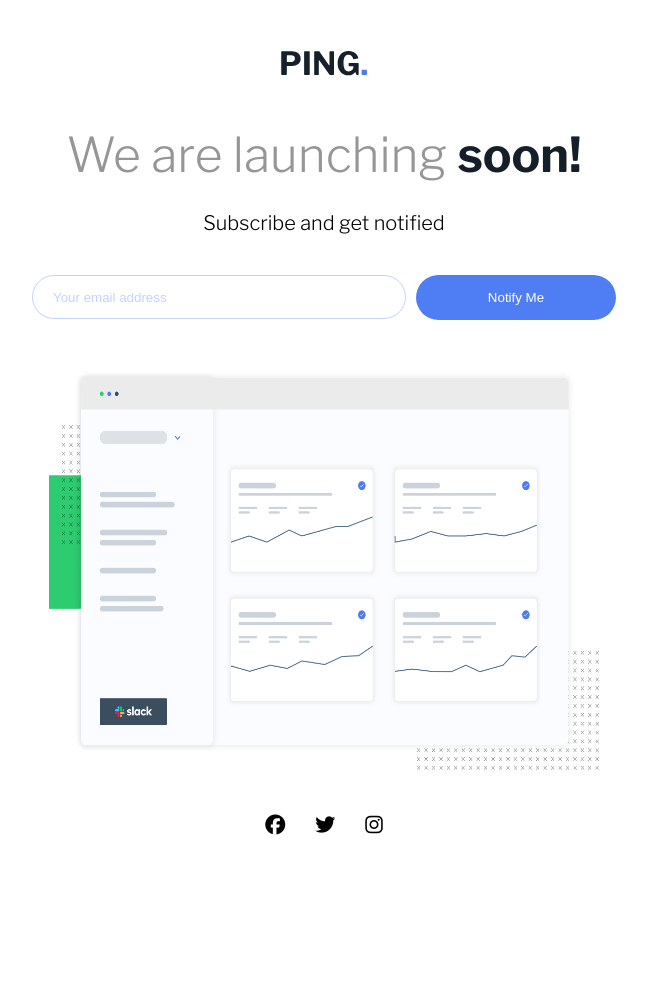
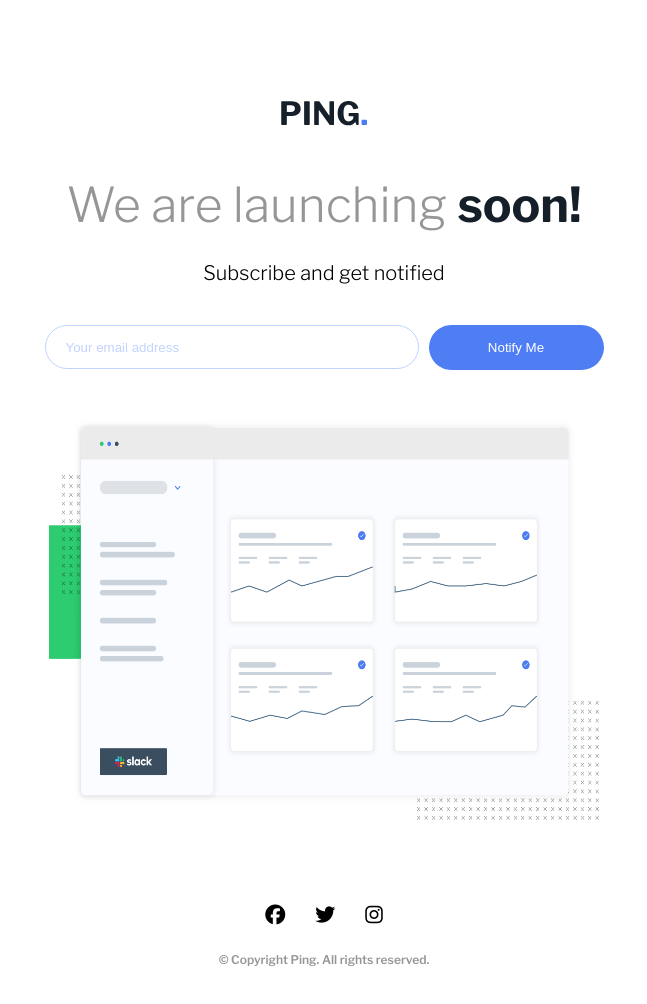
Before and after one commit to JCrotzer/ping-coming-soon, a plain HTML site: page index.html in a window 1280 px wide. Shown: the whole page, without its empty margins (316-963 px from the left). Before the commit the page ends 900 px from the top, so only its background shows below. Drawn offline with nearby package versions, Linux system fonts and the light colour scheme.

Commit message:
updated css

```diff
--- a/css/style.css
+++ b/css/style.css
@@ -20,7 +20,7 @@ body {
     display: flex;
     flex-direction: column;
     align-items: center;
-    margin: 50px auto;
+    margin: 100px auto;
     overflow:hidden;
 }
 
@@ -129,7 +129,7 @@ footer {
 
     .container {
         width: 900px;
-        height: 800px;
+        height: 100%;
     }
 
     .notify {
@@ -147,7 +147,7 @@ footer {
     }
 
     button {
-        width: 200px;
+        width: 175px;
         height: 45px;
         margin: 20px 0 0 10px;
     }
@@ -166,7 +166,7 @@ footer {
     }
 
     .icons {
-        margin-top: 40px;
+        margin-top: 80px;
     }
 
     small {
```
